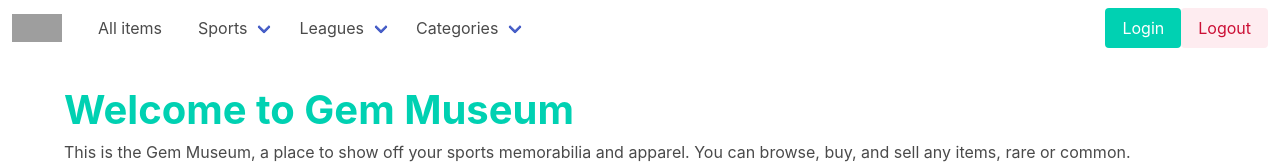
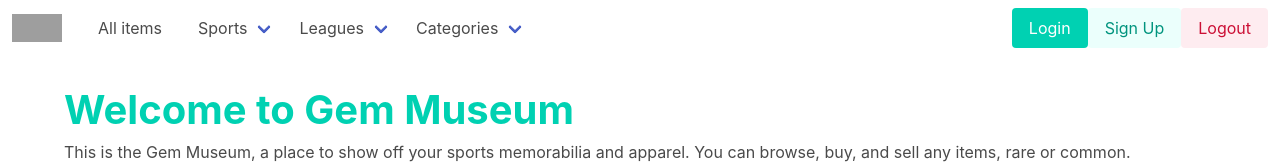
Before and after one commit to ndtelep/gem-museum, a React (Create React App) app in the folder client/: page / in a window 1280 px wide. Shown: the top 164 px of the page. Built offline with nearby package versions, Linux system fonts and the light colour scheme; no server answers; grey boxes are pictures that could not be loaded.

Commit message:
added signup to navbar

```diff
--- a/client/src/components/NavBar.js
+++ b/client/src/components/NavBar.js
@@ -117,6 +117,9 @@ export default function NavBar({updateUser}) {
               <Link to="/login">
                 <a class="button is-primary">Login</a>
               </Link>
+              <Link to="/signup">
+                <a class="button is-primary is-light">Sign Up</a>
+              </Link>
               {/* <Link to=""> */}
                 <a class="button is-danger is-light" onClick={handleLogOut}>Logout</a>
               {/* </Link> */}
```
